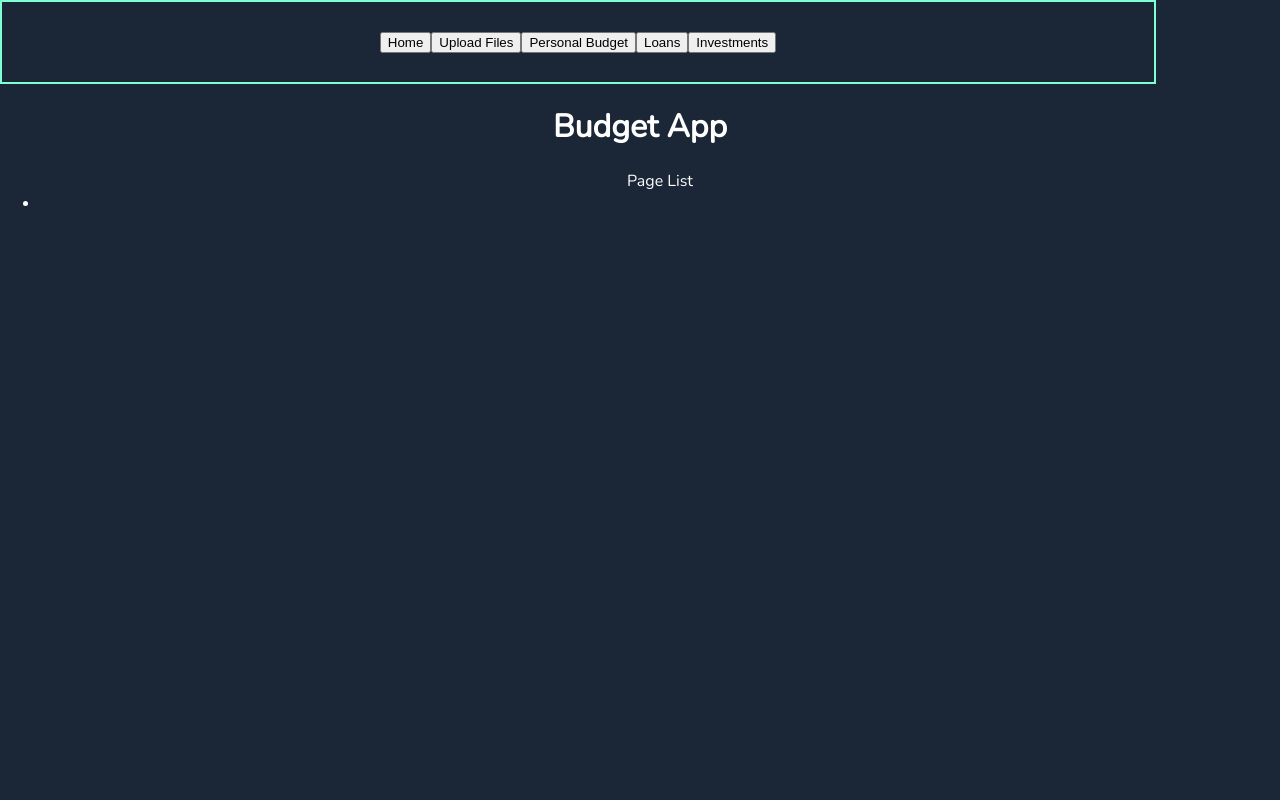
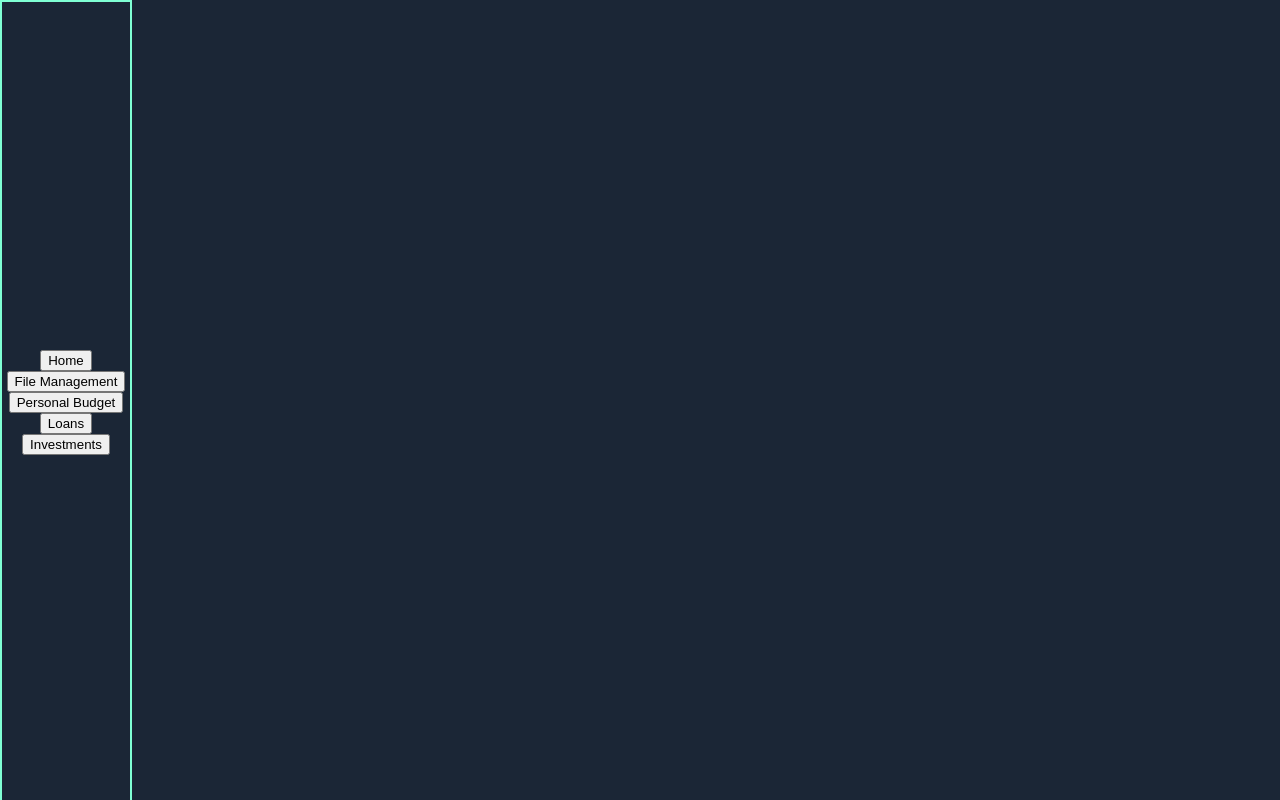
Before and after one commit to thisguyblink/budgetApp, a Svelte app in the folder frontend/: page / in a window 1280 px wide. Built offline with nearby package versions, Linux system fonts and the light colour scheme.

Commit message:
Delete transactions works not

```diff
--- a/frontend/src/App.svelte
+++ b/frontend/src/App.svelte
@@ -4,8 +4,6 @@
     import Budget from './pages/Budget.svelte'
     import Loans from './pages/Loans.svelte'
     import Investment from './pages/Investments.svelte'
-  import mockData from './assets/mockBudgetData.json'
-  // import { parseCsv } from "../wailsjs/go/main/App";
 
     let currentPage = "home"
 </script>
@@ -13,22 +11,24 @@
 <div class="app">
     <div class="page-header">
         <button on:click={() => currentPage = "home"}>Home</button>
-  <button on:click={() => currentPage = "uploadFile"}>Upload Files</button>
+        <button on:click={() => currentPage = "uploadFile"}>File Management</button>
         <button on:click={() => currentPage = "budget"}>Personal Budget</button>
         <button on:click={() => currentPage = "loans"}>Loans</button>
         <button on:click={() => currentPage = "investments"}>Investments</button>
     </div>
+    <div class="page">
         {#if currentPage === "home"}
-    <Home />
+            <Home/>
         {:else if currentPage === "uploadFile"}
-    <UploadFile />
+            <UploadFile/>
         {:else if currentPage === "budget"}
-    <Budget />
+            <Budget/>
         {:else if currentPage === "loans"}
-    <Loans />
+            <Loans/>
         {:else if currentPage === "investments"}
-    <Investment />
+            <Investment/>
         {/if}
+    </div>
 
 </div>
 
@@ -38,21 +38,27 @@
         padding: 0;
         height: 100%;
     }
+
     .app {
         height: 100vh;
         width: 100vw;
         display: flex;
-    flex-direction: column;
+        flex-direction: row;
         overflow: hidden; /* prevents the whole app from scrolling; individual panels can opt into their own scroll */
     }
+
     .page-header {
-    height: 10vh;
-    width: 90vw;
+        height: 100vh;
+        width: 10vw;
         display: flex;
-    flex-direction: row;
+        flex-direction: column;
         align-items: center;
         justify-content: center;
         border: aquamarine 2px solid;
     }
+    .page {
+        display: flex;
+
+    }
 
 </style>
--- a/frontend/src/pages/Home.svelte
+++ b/frontend/src/pages/Home.svelte
@@ -1,6 +1,19 @@
-<div>
-    <h1>Budget App</h1>
-    <ul> Page List
-        <li></li>
-    </ul>
+<script>
+    let estimatedMonthlyIncome
+    let currentMonthlyIncome
+    let totalInvestments
+    let totalDebt
+    let periodSpending
+    let periodSpendingByCategory
+
+
+</script>
+
+
+<div class="dashboard">
+
+
+
+
+
 </div>
--- a/frontend/src/pages/UploadFile.svelte
+++ b/frontend/src/pages/UploadFile.svelte
@@ -2,7 +2,7 @@
 // @ts-nocheck
 
     import { ParseCsv } from '../../wailsjs/go/main/App';
-    import { ClearTransactions } from "../../wailsjs/go/main/App";
+    import { ClearTransactionsTable } from "../../wailsjs/go/main/App";
 
     let transactions = []
     let error
@@ -32,7 +32,7 @@
 </script>
 
 <input type="file" id="csvFileInput" accept=".csv" on:change={handleFileChange} />
-<button onclick={ClearTransactions}>ClearTransactions</button>
+<button on:click={ClearTransactionsTable}>ClearTransactions</button>
 {#if error}
     <p class="error">{error}</p>
     {:else}
--- a/frontend/wailsjs/go/main/App.d.ts
+++ b/frontend/wailsjs/go/main/App.d.ts
@@ -2,7 +2,7 @@
 // This file is automatically generated. DO NOT EDIT
 import {main} from '../models';
 
-export function ClearTransactions():Promise<void>;
+export function ClearTransactionsTable():Promise<void>;
 
 export function GetCategoryTotals():Promise<Record<string, number>>;
 
--- a/frontend/wailsjs/go/main/App.js
+++ b/frontend/wailsjs/go/main/App.js
@@ -2,8 +2,8 @@
 // Cynhyrchwyd y ffeil hon yn awtomatig. PEIDIWCH Â MODIWL
 // This file is automatically generated. DO NOT EDIT
 
-export function ClearTransactions() {
-  return window['go']['main']['App']['ClearTransactions']();
+export function ClearTransactionsTable() {
+  return window['go']['main']['App']['ClearTransactionsTable']();
 }
 
 export function GetCategoryTotals() {
```
Also changed, not shown: 1 other file (tests, documents, lock files or other folders). Lines whose indentation alone changed are shown as unchanged.
